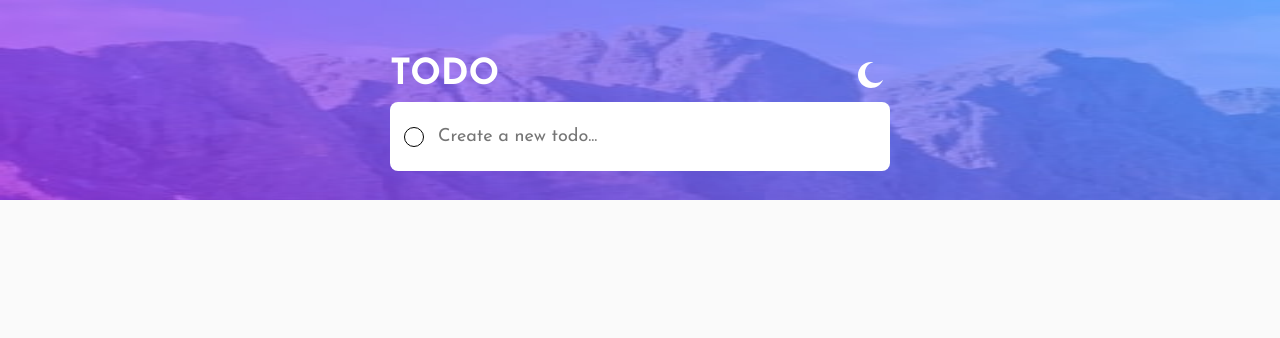
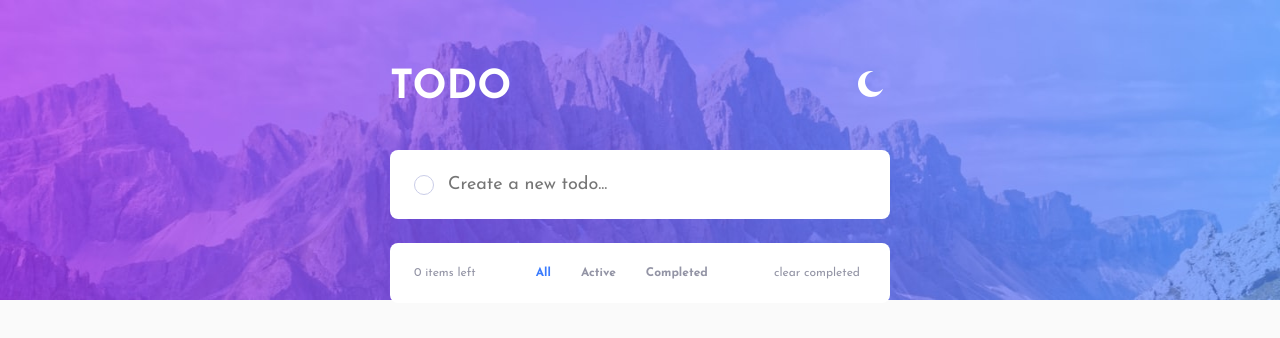
Before and after one commit to ramonrp/todo-app, a React (Vite) app: page / in a window 1280 px wide. Shown: the top 338 px of the page. Built offline with nearby package versions, Linux system fonts and the light colour scheme.

Commit message:
add dark mode

```diff
--- a/src/components/App.jsx
+++ b/src/components/App.jsx
@@ -1,14 +1,24 @@
-import backgroundLight from "../../public/images/bg-mobile-light.jpg";
+import backgroundLightDesk from "../../public/images/bg-desktop-light.jpg";
+import backgroundDarkDesk from "../../public/images/bg-desktop-dark.jpg";
+
+import { QUERIES } from "../constants";
+
 import styled from "styled-components";
 
 import { GlobalStyles } from "../globalStyles";
 import { Header } from "./Header";
 import { MaxWidthWrapper } from "./MaxWidthWrapper";
 import { MainContainer } from "./MainContainer";
+import { useThemeContext } from "../context";
+
 
 function App() {
+  const { theme } = useThemeContext();
+  const bgImage = theme === "light" ? backgroundLightDesk : backgroundDarkDesk;
+  const bgColor =
+    theme === "light" ? "var(--very-light-gray)" : "var(--very-dark-blue)";
   return (
-    <Wrapper>
+    <Wrapper bgImage={bgImage} bgColor={bgColor}>
       <MaxWidthWrapper>
         <Header />
         <MainContainer />
@@ -20,11 +30,16 @@ function App() {
 
 const Wrapper = styled.div`
   min-height: 100%;
-  background-color: var(--very-light-gray);
-  background-image: url(${backgroundLight});
+  background-color: ${(p) => p.bgColor};
+  background-image: url(${(p) => p.bgImage});
   background-size: 100% 200px;
   background-repeat: no-repeat;
   padding-top: 48px;
+
+  @media ${QUERIES.tabletAndUp} {
+    background-size: 100% 300px;
+    padding-top: 70px;
+  }
 `;
 
 const CheckInput = styled.div`
--- a/src/components/FilterList.jsx
+++ b/src/components/FilterList.jsx
@@ -1,20 +1,93 @@
+import styled from "styled-components";
+import { QUERIES } from "../constants";
+import { useThemeContext } from "../context";
+
 const FilterList = (props) => {
-  const { setFilter } = props;
+  const { setFilter, filter } = props;
+  const { theme } = useThemeContext();
+  const bgColor =
+    theme === "light" ? "white" : "var(--very-dark-desaturated-blue)";
+  const hoverColor =
+    theme === "light"
+      ? "var(--very-dark-grayish-blue)"
+      : "var(--very-light-grayish-blue)";
   return (
     <div>
-      <ul>
+      <UL bgColor={bgColor}>
         <li>
-          <button onClick={() => setFilter("non filter")}>all</button>
+          <Button
+            onClick={() => setFilter("non filter")}
+            hoverColor={hoverColor}
+            style={{
+              "--color": `${
+                filter === "non filter"
+                  ? "hsla(220, 98%, 61%, 1)"
+                  : "hsla(235, 9%, 61%, 1)"
+              }`,
+            }}
+          >
+            all
+          </Button>
         </li>
         <li>
-          <button onClick={() => setFilter(false)}>active</button>
+          <Button
+            onClick={() => setFilter(false)}
+            hoverColor={hoverColor}
+            style={{
+              "--color": `${
+                filter === false
+                  ? "hsla(220, 98%, 61%, 1)"
+                  : "hsla(235, 9%, 61%, 1)"
+              }`,
+            }}
+          >
+            active
+          </Button>
         </li>
         <li>
-          <button onClick={() => setFilter(true)}>completed</button>
+          <Button
+            onClick={() => setFilter(true)}
+            hoverColor={hoverColor}
+            style={{
+              "--color": `${
+                filter === true
+                  ? "hsla(220, 98%, 61%, 1)"
+                  : "hsla(235, 9%, 61%, 1)"
+              }`,
+            }}
+          >
+            completed
+          </Button>
         </li>
-      </ul>
+      </UL>
     </div>
   );
 };
 
+const UL = styled.ul`
+  display: flex;
+  justify-content: center;
+  list-style: none;
+  padding: 14px 20px;
+  gap: 18px;
+  border-radius: 8px;
+  background-color: ${(p) => p.bgColor};
+
+  @media ${QUERIES.tabletAndUp} {
+    padding: 20px 24px;
+  }
+`;
+
+const Button = styled.button`
+  border: none;
+  background-color: transparent;
+  cursor: pointer;
+  text-transform: capitalize;
+  color: var(--color);
+  font-weight: 700;
+
+  &:hover {
+    color: ${(p) => p.hoverColor};
+  }
+`;
 export { FilterList };
--- a/src/components/Header.jsx
+++ b/src/components/Header.jsx
@@ -1,14 +1,28 @@
-import backgroundLight from "../../public/images/bg-mobile-light.jpg";
 import MoonIcon from "./MoonIcon";
+import SunIcon from "./SunIcon";
+import { QUERIES } from "../constants";
+
 import styled from "styled-components";
 
+import VisuallyHidden from "./VisuallyHidden";
+import { useThemeContext } from "../context";
 export const Header = () => {
+  const { theme, setTheme } = useThemeContext();
   return (
     <TitleContainer>
-      <h1>TODO</h1>
-      <IconButton>
-        <MoonIcon />
-      </IconButton>
+      <Title>TODO</Title>
+      {theme === "light" && (
+        <IconButton onClick={() => setTheme("dark")}>
+          <MoonIcon />
+          <VisuallyHidden>Toggle Dark / Light Theme</VisuallyHidden>
+        </IconButton>
+      )}
+      {theme === "dark" && (
+        <IconButton onClick={() => setTheme("light")}>
+          <SunIcon />
+          <VisuallyHidden>Toggle Dark / Light Theme</VisuallyHidden>
+        </IconButton>
+      )}
     </TitleContainer>
   );
 };
@@ -16,7 +30,22 @@ export const Header = () => {
 const TitleContainer = styled.header`
   display: flex;
   justify-content: space-between;
+  align-items: baseline;
   color: white;
+  margin-bottom: 40px;
+
+  @media ${QUERIES.tabletAndUp} {
+    margin-bottom: 48px;
+  }
+`;
+
+const Title = styled.h1`
+  font-size: 1.5rem;
+  font-weight: 700;
+  line-height: 1.5rem;
+  @media ${QUERIES.tabletAndUp} {
+    font-size: ${40 / 18}rem;
+  }
 `;
 
 const IconButton = styled.button`
--- a/src/components/Input.jsx
+++ b/src/components/Input.jsx
@@ -1,30 +1,57 @@
+import { QUERIES } from "../constants";
 import styled from "styled-components";
+import { useThemeContext } from "../context";
 
 const Input = (props) => {
   const { addElement } = props;
-
+  const { theme } = useThemeContext();
+  const bgColor =
+    theme === "light" ? "white" : "var(--very-dark-desaturated-blue)";
+  const textColor =
+    theme === "light"
+      ? "var(--very-dark-grayish-blue)"
+      : "var(--light-grayish-blue)";
+  const borderColor =
+    theme === "light"
+      ? "var(--light-grayish-blue)"
+      : "var(--very-dark-grayish-blue)";
   return (
-    <InputWrapper onSubmit={(e) => addElement(e)}>
-      <CheckInput></CheckInput>
-      <TodoInput id="textInput" placeholder="Create a new todo..."></TodoInput>
+    <InputWrapper bgColor={bgColor} onSubmit={(e) => addElement(e)}>
+      <Label htmlFor="textInput">
+        <CheckInput borderColor={borderColor}></CheckInput>
+        <TodoInput
+          textColor={textColor}
+          id="textInput"
+          placeholder="Create a new todo..."
+        ></TodoInput>
+      </Label>
     </InputWrapper>
   );
 };
 
 const CheckInput = styled.div`
   border: 1px solid;
+  border-color: ${(p) => p.borderColor};
   width: 20px;
   height: 20px;
   border-radius: 50%;
   flex-shrink: 0;
 `;
 
-const InputWrapper = styled.form`
+const Label = styled.label`
   display: flex;
   gap: 12px;
   align-items: center;
-  background-color: white;
-  padding: 20px 14px;
+  padding: 14px 20px;
+  width: 100%;
+  height: 100%;
+  @media ${QUERIES.tabletAndUp} {
+    padding: 20px 24px;
+  }
+`;
+const InputWrapper = styled.form`
+  background-color: ${(p) => p.bgColor};
+
   border-radius: 8px;
   &:focus-within {
     outline-color: -webkit-focus-ring-color;
@@ -37,6 +64,7 @@ const TodoInput = styled.input`
   border: none;
   background-color: transparent;
   width: auto;
+  color: ${(p) => p.textColor};
   &:focus-visible {
     outline: none;
   }
--- a/src/components/ListElement.jsx
+++ b/src/components/ListElement.jsx
@@ -1,8 +1,27 @@
 import styled from "styled-components";
 import { Draggable } from "react-beautiful-dnd";
-
+import CrossIcon from "./CrossIcon";
+import { QUERIES } from "../constants";
+import VisuallyHidden from "./VisuallyHidden";
+import { useThemeContext } from "../context";
 const ListElement = (props) => {
   const { task, completed, id, taskToggler, removeElement, index } = props;
+  const { theme } = useThemeContext();
+  const bgColor =
+    theme === "light" ? "white" : "var(--very-dark-desaturated-blue)";
+  const colorText =
+    theme === "light"
+      ? "var(--very-dark-grayish-blue)"
+      : "var(--light-grayish-blue)";
+  const colorTextDone =
+    theme === "light"
+      ? "var(--light-grayish-blue)"
+      : "var(--very-dark-grayish-blue)";
+  const borderColor =
+    theme === "light"
+      ? "var(--light-grayish-blue)"
+      : "var(--very-dark-grayish-blue)";
+  const borderGradient = theme === "dark" && "var(--background-check)";
   return (
     <Draggable draggableId={id} index={index}>
       {(provided) => (
@@ -10,18 +29,29 @@ const ListElement = (props) => {
           {...provided.draggableProps}
           {...provided.dragHandleProps}
           ref={provided.innerRef}
+          bgColor={bgColor}
+          borderColor={borderColor}
         >
-          <input
+          <Checkbox
             checked={completed}
             onChange={(e) => taskToggler(e, id)}
             type="checkbox"
-          ></input>
+            bgColor={bgColor}
+            borderColor={borderColor}
+            borderGradient={borderGradient}
+          ></Checkbox>
           <TaskText
-            style={{ "--text-style": `${completed && "line-through"}` }}
+            style={{
+              "--text-style": `${completed && "line-through"}`,
+              "--color": `${completed ? colorTextDone : colorText}`,
+            }}
           >
             {task}
           </TaskText>
-          <button onClick={() => removeElement(id)}>Remove</button>
+          <Button onClick={() => removeElement(id)}>
+            <CrossIcon />
+            <VisuallyHidden>Remove task</VisuallyHidden>
+          </Button>
         </Wrapper>
       )}
     </Draggable>
@@ -32,13 +62,51 @@ const Wrapper = styled.div`
   display: flex;
   gap: 12px;
   align-items: center;
-  background-color: white;
-  padding: 20px 14px;
-  border-radius: 8px;
+  background-color: ${(p) => p.bgColor};
+  padding: 14px 20px;
+  &:not(:last-of-type) {
+    border-bottom: 1px solid ${(p) => p.borderColor};
+  }
+
+  @media ${QUERIES.tabletAndUp} {
+    padding: 20px 24px;
+  }
 `;
 
 const TaskText = styled.p`
   text-decoration: var(--text-style);
+  color: var(--color);
+`;
+
+const Button = styled.button`
+  border: none;
+  background-color: transparent;
+  cursor: pointer;
+  margin-left: auto;
+`;
+
+const Checkbox = styled.input`
+  appearance: none;
+  background-color: var(--color);
+  margin: 0;
+  width: 20px;
+  height: 20px;
+  border-radius: 50%;
+  border: solid 1px;
+  border-color: ${(p) => p.borderColor};
+  display: grid;
+  place-content: center;
+  overflow: hidden;
+
+  &:checked {
+    background-image: var(--background-check);
+  }
+
+  &:checked::before {
+    content: "✓";
+    color: white;
+    font-weight: 700;
+  }
 `;
 
 export { ListElement };
--- a/src/components/ListWrapper.jsx
+++ b/src/components/ListWrapper.jsx
@@ -1,9 +1,17 @@
 import { DragDropContext, Draggable, Droppable } from "react-beautiful-dnd";
 import styled from "styled-components";
 import { ListElement } from "./ListElement";
-
+import { TaskLeft } from "./TaskLeft";
 const ListWrapper = (props) => {
-  const { list, taskToggler, filter, removeElement, onDragEnd } = props;
+  const {
+    list,
+    taskToggler,
+    filter,
+    removeElement,
+    onDragEnd,
+    removeFinishTask,
+    setFilter,
+  } = props;
 
   const filteredList =
     filter === "non filter"
@@ -11,11 +19,12 @@ const ListWrapper = (props) => {
       : list.filter((task) => task.completed === filter);
 
   return (
+    <>
       <DragDropContext onDragEnd={onDragEnd}>
         <Droppable droppableId="1">
           {(provided) => (
-          <div ref={provided.innerRef} {...provided.droppableProps}>
-            {filteredList.map((item, index) => (
+            <DroppableList ref={provided.innerRef} {...provided.droppableProps}>
+              {filteredList?.map((item, index) => (
                 <ListElement
                   key={item.id}
                   task={item.task}
@@ -27,13 +36,23 @@ const ListWrapper = (props) => {
                 />
               ))}
               {provided.placeholder}
-          </div>
+            </DroppableList>
           )}
         </Droppable>
       </DragDropContext>
+      <TaskLeft
+        list={list}
+        removeFinishTask={removeFinishTask}
+        filter={filter}
+        setFilter={setFilter}
+      />
+    </>
   );
 };
 
-const DroppableList = styled.div``;
+const DroppableList = styled.div`
+  border-radius: 8px;
+  overflow: hidden;
+`;
 
 export { ListWrapper };
```
Lines whose indentation alone changed are shown as unchanged.
